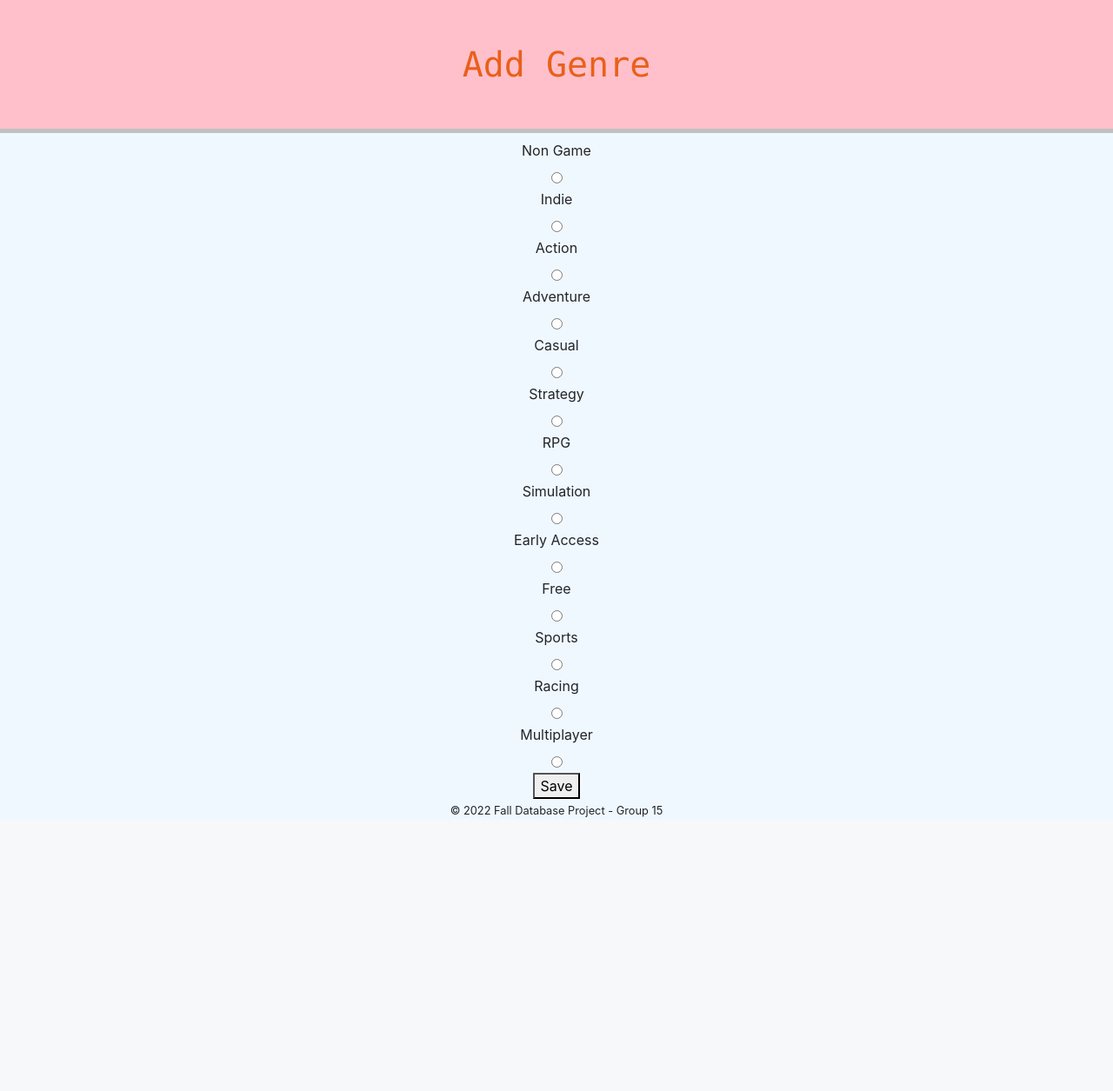
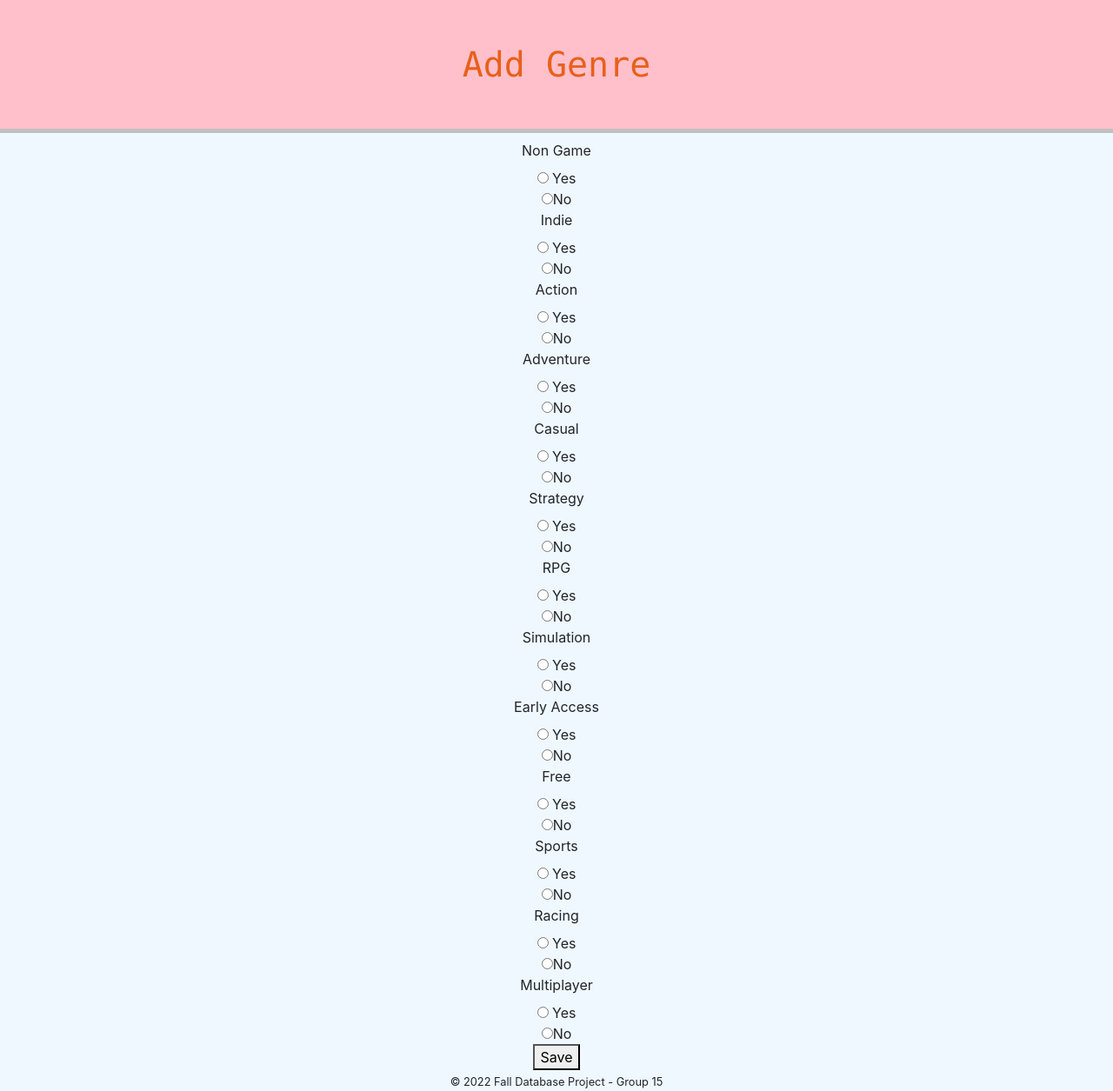
Before and after one commit to itudb2215/itudb2215, a Flask app: template project_flask/templates/genre_edit.html in a window 1280 px wide. Shown: the part 56-1311 px from the top of the page at 87% size. Before the commit the page ends 996 px from the top, so only its background shows below. Run offline with Flask 2, Linux system fonts and the light colour scheme; the template is opened without the code that fills it, so the values that code supplies are empty; some libraries are stand-ins or nearby versions.

Commit message:
Bugfix add_genre

```diff
--- a/project_flask/server.py
+++ b/project_flask/server.py
@@ -18,7 +18,7 @@ def create_app(debug=True):
     app.add_url_rule("/games/author/<steam_id>", view_func=views.author_page)
     app.add_url_rule("/new-info", view_func=views.info_add_page, methods=["GET", "POST"]) #TODO: change url
     app.add_url_rule("/new-reqirements", view_func=views.requirements_add_page, methods=["GET", "POST"]) #TODO: change url
-    app.add_url_rule("/new-genre", view_func=views.genre_add_page, methods=["GET", "POST"]) #TODO: change url
+    app.add_url_rule("/genre_edit", view_func=views.genre_add_page, methods=["GET", "POST"]) #TODO: change url
     app.add_url_rule("/delete-info/<game_id>", view_func=views.info_delete_page)
     app.add_url_rule("/delete-requirements/<game_id>", view_func=views.requirements_delete_page)
     app.add_url_rule("/delete-genre/<game_id>", view_func=views.genre_delete_page)
--- a/project_flask/templates/genre_edit.html
+++ b/project_flask/templates/genre_edit.html
@@ -4,77 +4,89 @@
     <h1 class="title">Add Genre</h1>
 
 
-    <form action="" method="post" name="genre_add_page">
+    <form method="POST" name="genre_add_page">
 
         <!--TODO: deal with game_id-->
-
       <div class="field">
         <label for="title" class="label">Non Game</label>
         <div class="control">
-          <input type="radio" name="GenreIsNonGame" class="input" />
+          <input type="radio" name="GenreIsNonGame" value="True" /> Yes<br>
+          <input type="radio" name="GenreIsNonGame" value="False" />No<br>
         </div>
       </div>
 
       <div class="field">
         <label for="title" class="label">Indie</label>
         <div class="control">
-          <input type="radio" name="GenreIsIndie" class="input" />
+          <input type="radio" name="GenreIsIndie" value="True" /> Yes<br>
+          <input type="radio" name="GenreIsIndie" value="False" />No<br>
         </div>
       </div>
 
       <div class="field">
         <label for="title" class="label">Action</label>
         <div class="control">
-          <input type="radio" name="GenreIsAction" class="input" />
+          <input type="radio" name="GenreIsAction" value="True" /> Yes<br>
+          <input type="radio" name="GenreIsAction" value="False" />No<br>
         </div>
       </div>
 
       <div class="field">
         <label for="title" class="label">Adventure</label>
         <div class="control">
-          <input type="radio" name="GenreIsAdventure" class="input" />
+          <input type="radio" name="GenreIsAdventure" value="True" /> Yes<br>
+          <input type="radio" name="GenreIsAdventure" value="False" />No<br>
+        </div>
         </div>
       </div>
 
       <div class="field">
         <label for="title" class="label">Casual</label>
         <div class="control">
-          <input type="radio" name="GenreIsCasual" class="input" />
+          <input type="radio" name="GenreIsCasual" value="True" /> Yes<br>
+          <input type="radio" name="GenreIsCasual" value="False" />No<br>
         </div>
       </div>
 
       <div class="field">
         <label for="title" class="label">Strategy</label>
         <div class="control">
-          <input type="radio" name="GenreIsStrategy" class="input" />
+          <input type="radio" name="GenreIsStrategy" value="True" /> Yes<br>
+          <input type="radio" name="GenreIsStrategy" value="False" />No<br>
+
         </div>
       </div>
 
       <div class="field">
         <label for="title" class="label">RPG</label>
         <div class="control">
-          <input type="radio" name="GenreIsRPG" class="input" />
+          <input type="radio" name="GenreIsRPG" value="True" /> Yes<br>
+          <input type="radio" name="GenreIsRPG" value="False" />No<br>
         </div>
       </div>
 
       <div class="field">
         <label for="title" class="label">Simulation</label>
         <div class="control">
-          <input type="radio" name="GenreIsSimulation" class="input" />
+          <input type="radio" name="GenreIsSimulation" value="True" /> Yes<br>
+          <input type="radio" name="GenreIsSimulation" value="False" />No<br>
         </div>
       </div>
 
       <div class="field">
         <label for="title" class="label">Early Access</label>
         <div class="control">
-          <input type="radio" name="GenreIsEarlyAccess" class="input" />
+          <input type="radio" name="GenreIsEarlyAccess" value="True" /> Yes<br>
+          <input type="radio" name="GenreIsEarlyAccess" value="False" />No<br>
         </div>
       </div>
 
       <div class="field">
         <label for="title" class="label">Free</label>
         <div class="control">
-          <input type="radio" name="GenreIsFreeToPlay" class="input" />
+          <input type="radio" name="GenreIsFreeToPlay" value="True" /> Yes<br>
+          <input type="radio" name="GenreIsFreeToPlay" value="False" />No<br>
+
         </div>
       </div>
 
@@ -82,14 +94,20 @@
       <div class="field">
         <label for="title" class="label">Sports</label>
         <div class="control">
-          <input type="radio" name="GenreIsSports" class="input" />
+          <input type="radio" name="GenreIsSports" value="True" /> Yes<br>
+          <input type="radio" name="GenreIsSports"  value="False" />No<br>
+
+
         </div>
       </div>
 
       <div class="field">
         <label for="title" class="label">Racing</label>
         <div class="control">
-          <input type="radio" name="GenreIsRacing" class="input" />
+          <input type="radio" name="GenreIsRacing" value="True" /> Yes<br>
+          <input type="radio" name="GenreIsRacing"  value="False" />No<br>
+
+
         </div>
       </div>
 
@@ -97,7 +115,10 @@
       <div class="field">
         <label for="title" class="label">Multiplayer</label>
         <div class="control">
-          <input type="radio" name="GenreIsMassivelyMultiplayer" class="input" />
+          <input type="radio" name="GenreIsMassivelyMultiplayer" value="True" /> Yes<br>
+          <input type="radio" name="GenreIsMassivelyMultiplayer" value="False" />No<br>
+
+
         </div>
       </div>
 
```
Also changed, not shown: project_flask/database.py (+12 -11 lines), project_flask/views.py (+24 -19 lines).
